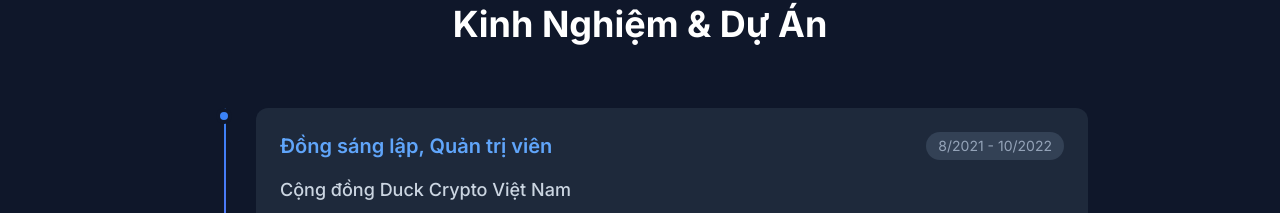
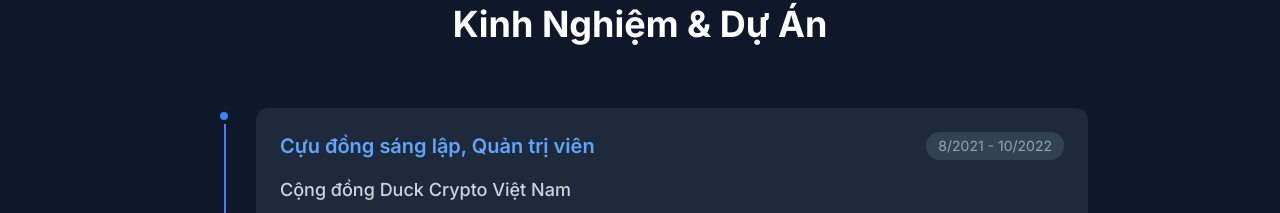
Before and after one commit to banghuynh999/my-portfolio, a plain HTML site: page index.html in a window 1280 px wide. Shown: the part 1515-1728 px from the top of the page. Drawn offline with nearby package versions, Linux system fonts and the light colour scheme.

```diff
--- a/index.html
+++ b/index.html
@@ -247,7 +247,7 @@
                   class="flex flex-col sm:flex-row sm:justify-between sm:items-start mb-4"
                 >
                   <h3 class="text-xl font-semibold text-blue-400 mb-2 sm:mb-0">
-                    Đồng sáng lập, Quản trị viên
+                    Cựu đồng sáng lập, Quản trị viên
                   </h3>
                   <span
                     class="text-sm text-slate-400 bg-slate-700 px-3 py-1 rounded-full"
```
